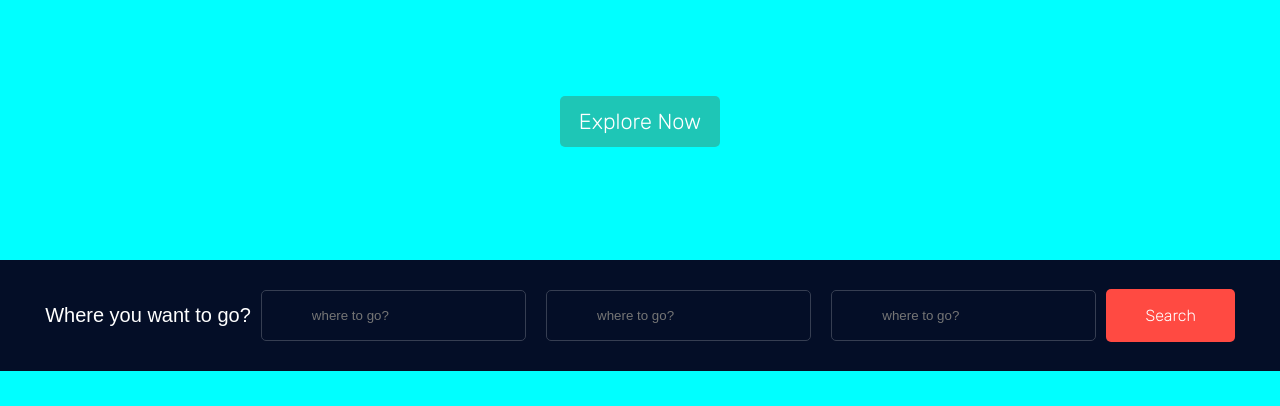
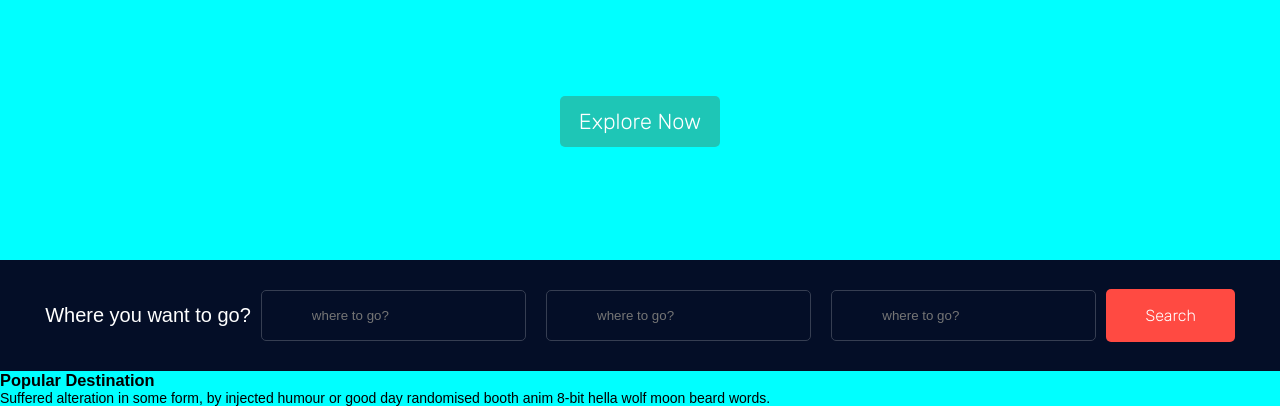
Before and after one commit to HafizullahIT19/gymnasiearbete-project, a website built with webpack: page index.html in a window 1280 px wide. Shown: the part 474-880 px from the top of the page. Before the commit the page ends 845 px from the top, so only its background shows below. Built offline with nearby package versions, Linux system fonts and the light colour scheme; files whose address does not match are found by name.

Commit message:
Popular and popular-heading html add

```diff
--- a/index.html
+++ b/index.html
@@ -44,6 +44,7 @@
 
         <!-- Main Start -->
         <main>
+            <!-- Slider Start -->
             <section class="slider">
                 <div class="slider-text">
                     <h3>Australia</h3>
@@ -51,8 +52,7 @@
                     <a href="#" class="slider-btn">Explore Now</a>
                 </div>
             </section>
-        </main>
-        <!-- Main End -->
+            <!-- Slider End -->
 
             <!-- Search-bar Start -->
             <section class="search-bar">
@@ -66,6 +66,20 @@
             </section>
             <!-- Search-bar End -->
 
+            <!-- Popular Start -->
+            <section class="popular">
+                <section class="popular-heading">
+                    <h3 class="popular-title">Popular Destination</h3>
+                    <p class="popular-description">Suffered alteration in some form, by injected humour or good day randomised booth anim 8-bit hella wolf moon beard words.</p>
+                </section>
+
+
+                <section class="popular-container">
+
+                </section>
+            </section>
+        </main>
+    <!-- Main End -->
 
         <footer></footer>
 
```
Lines whose indentation alone changed are shown as unchanged.
